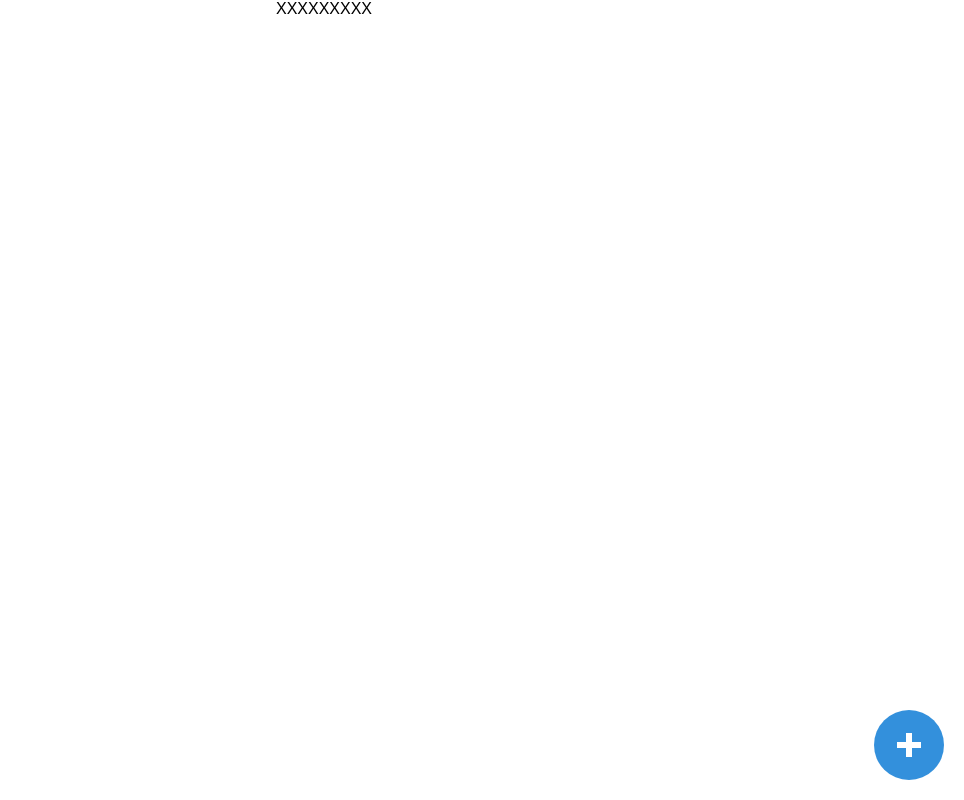
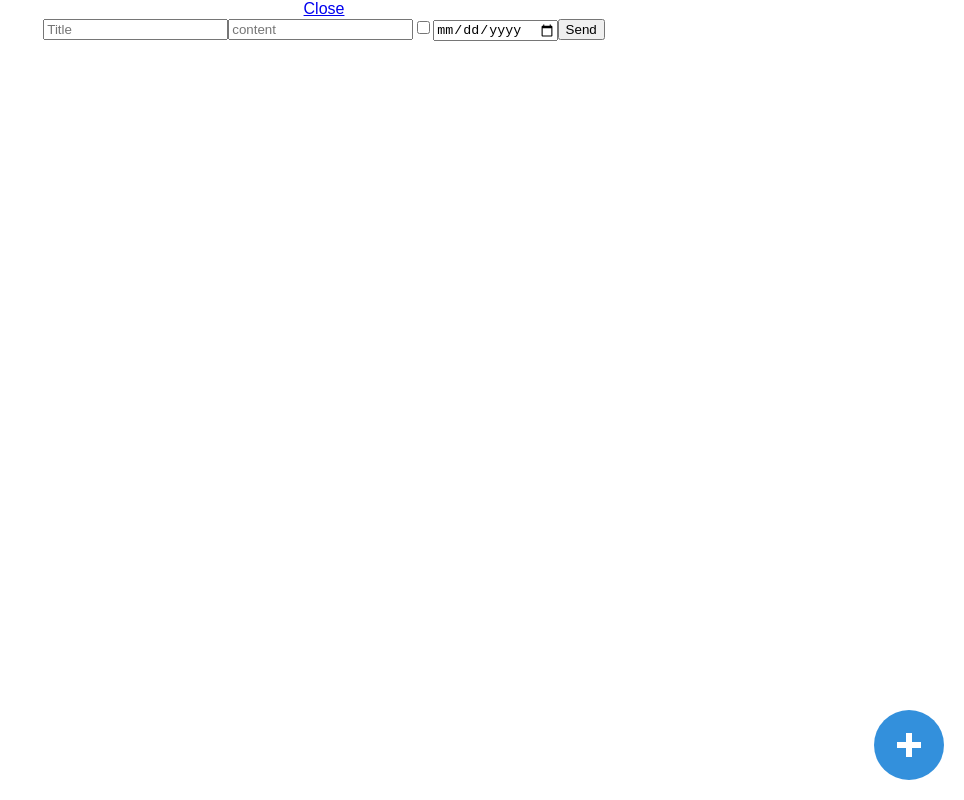
Before and after one commit to pkopy/note-colaboration, a React (Create React App) app: page /new in a window 1280 px wide. Shown: the whole page, without its empty margins (316-1280 px from the left). Built offline with nearby package versions, Linux system fonts and the light colour scheme.

Commit message:
installing form-serialize

```diff
--- a/package.json
+++ b/package.json
@@ -3,6 +3,7 @@
   "version": "0.1.0",
   "private": true,
   "dependencies": {
+    "form-serialize": "^0.7.2",
     "react": "^16.4.2",
     "react-dom": "^16.4.2",
     "react-router-dom": "^4.3.1",
--- a/src/NewNote.js
+++ b/src/NewNote.js
@@ -1,10 +1,21 @@
 import React, { Component } from 'react';
+import { Link } from 'react-router-dom'
 
 class NewNote extends Component {
   render () {
     return (
       <div>
-        XXXXXXXXX
+        <Link className="close-new-note-button" to="/">Close</Link>
+        <form className="create-new-note-form">
+          <div className="new-note-details">
+            <input type="text" name="title" placeholder="Title"/>
+            <input type="text" name="content" placeholder="content"/>
+            <input type="checkbox" name="done" value="false"/>
+            <input type="date" name="dline"/>
+            <button>Send</button>
+          </div>
+
+        </form>
       </div>
     )
   }
```
Also changed, not shown: 1 other file (tests, documents, lock files or other folders).
